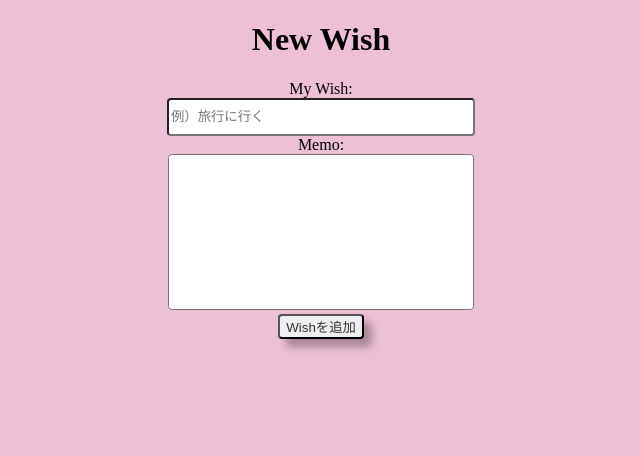
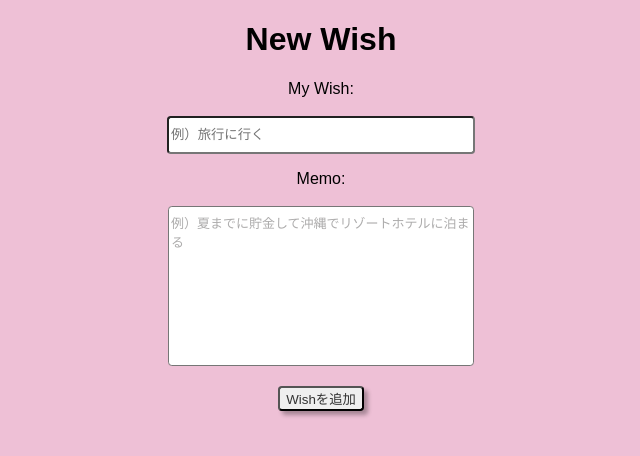
Before and after one commit to tarotyjp/docker-sample-php, a PHP site: page /new-wish.php in a window 1280 px wide. Shown: the top 456 px of the page, without its empty margins (319-959 px from the left). Run offline with PHP 8.4, Linux system fonts and the light colour scheme.

Commit message:
#14 追加画面のCSSを軽く整える（作業完了）

```diff
--- a/src/learning/new-wish.php
+++ b/src/learning/new-wish.php
@@ -15,13 +15,12 @@
 <body>
   <h1>New Wish</h1>
   <form method="POST" action="index.php">
-    <span >My Wish:</span><br>
+    <span class="item">My Wish:</span><br>
     <input type="text" class="txt" name="myWish"
     placeholder="例）旅行に行く"><br>
-    <span id="memo">Memo:</span><br>
+    <span class="item">Memo:</span><br>
     <textarea name="memo" id="memo" cols="20" rows="10"
-    placeholder="例）夏までに貯金して沖縄でリゾートホテルに泊まる">
-    </textarea>
+    placeholder="例）夏までに貯金して沖縄でリゾートホテルに泊まる "></textarea>
     <br>
     <input class="btn" type="submit" value="Wishを追加">
   </form>
--- a/src/learning/styles.css
+++ b/src/learning/styles.css
@@ -2,29 +2,43 @@ body {
     margin: 0;
     text-align: center;
     background-color: rgb(238, 192, 214);
+    user-select: none;
+    font-family: sans-serif;
 }
 
-.my style {
-    padding: 20px auto;
+.item {
+    margin-top: 16px;
+    display: block;
 }
 
 form input[type="text"] {
     width: 300px;
     height: 32px;
-    padding: 32px auto;
     border-radius: 1mm;
 }
 
 textarea {
     width: 300px;
-    padding: 32px auto;
     resize: none;
     border-radius: 1mm;
+    padding-top: 6px;
+}
+
+textarea::placeholder {
+    font-size: 13px;
+    color: rgb(173, 172, 172);
 }
 
 .btn {
     border-radius: 1mm;
     color: #333;
     text-align: center;
-    box-shadow: 8px 8px 8px rgba(0, 0, 0, 0.3);
+    box-shadow: 4px 4px 4px rgba(0, 0, 0, 0.3);
+    margin: 16px auto;
+    transition: all .2s;
 }
+
+.btn:hover {
+    cursor: pointer;
+    box-shadow: 1px 1px 1px rgba(0, 0, 0, 0.3);
+}
```
